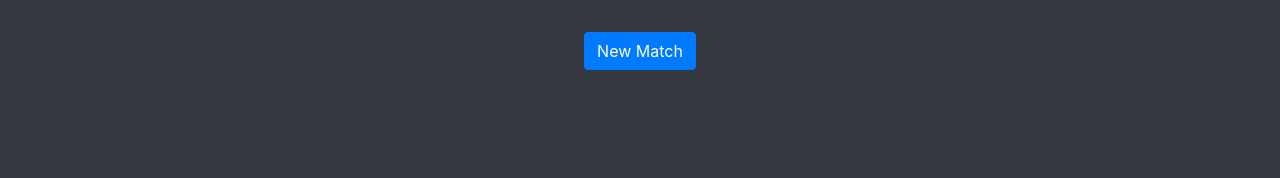
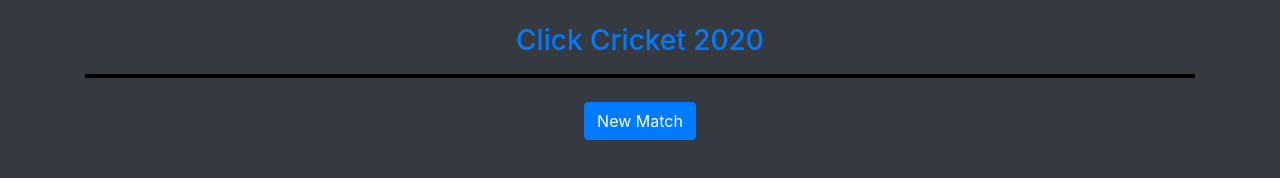
Before and after one commit to cpt-John/click-cricket, a plain HTML site: page game_results.html in a window 1280 px wide. Drawn offline with nearby package versions, Linux system fonts and the light colour scheme.

Commit message:
Update game_results.html

```diff
--- a/game_results.html
+++ b/game_results.html
@@ -22,6 +22,12 @@
   </head>
   <body class="bg-dark text-primary">
     <div class="container mt-4">
+      <div class="row">
+        <div class="col-lg text-center">
+          <p class="h3">Click Cricket 2020</p>
+          <hr style="border: 2px solid black;" />
+        </div>
+      </div>
       <div class="row justify-content-center">
         <div class="col-md-5 text-white text-center">
           <p class="h3 bg-info rounded text-center" id="result"></p>
```
